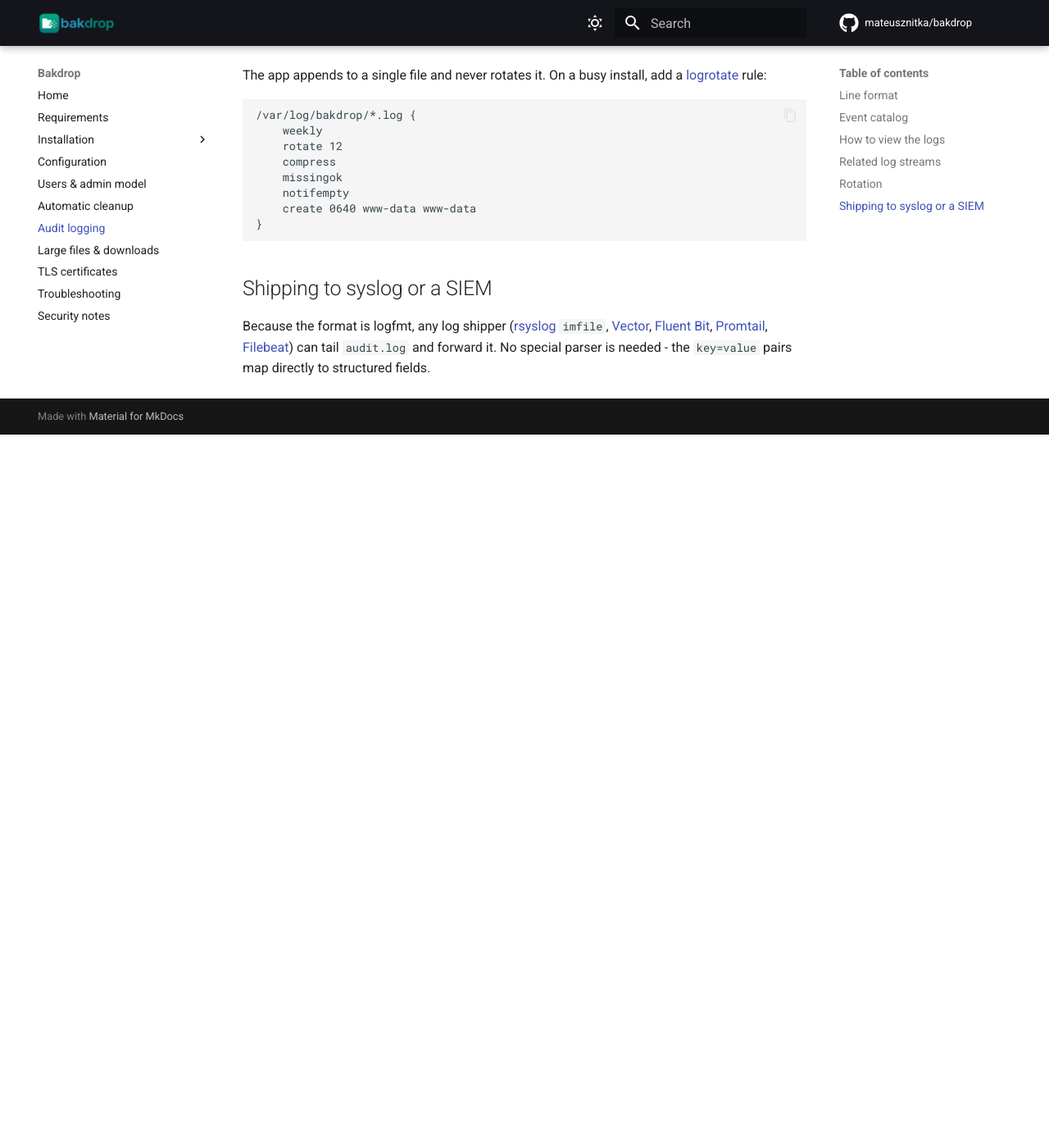
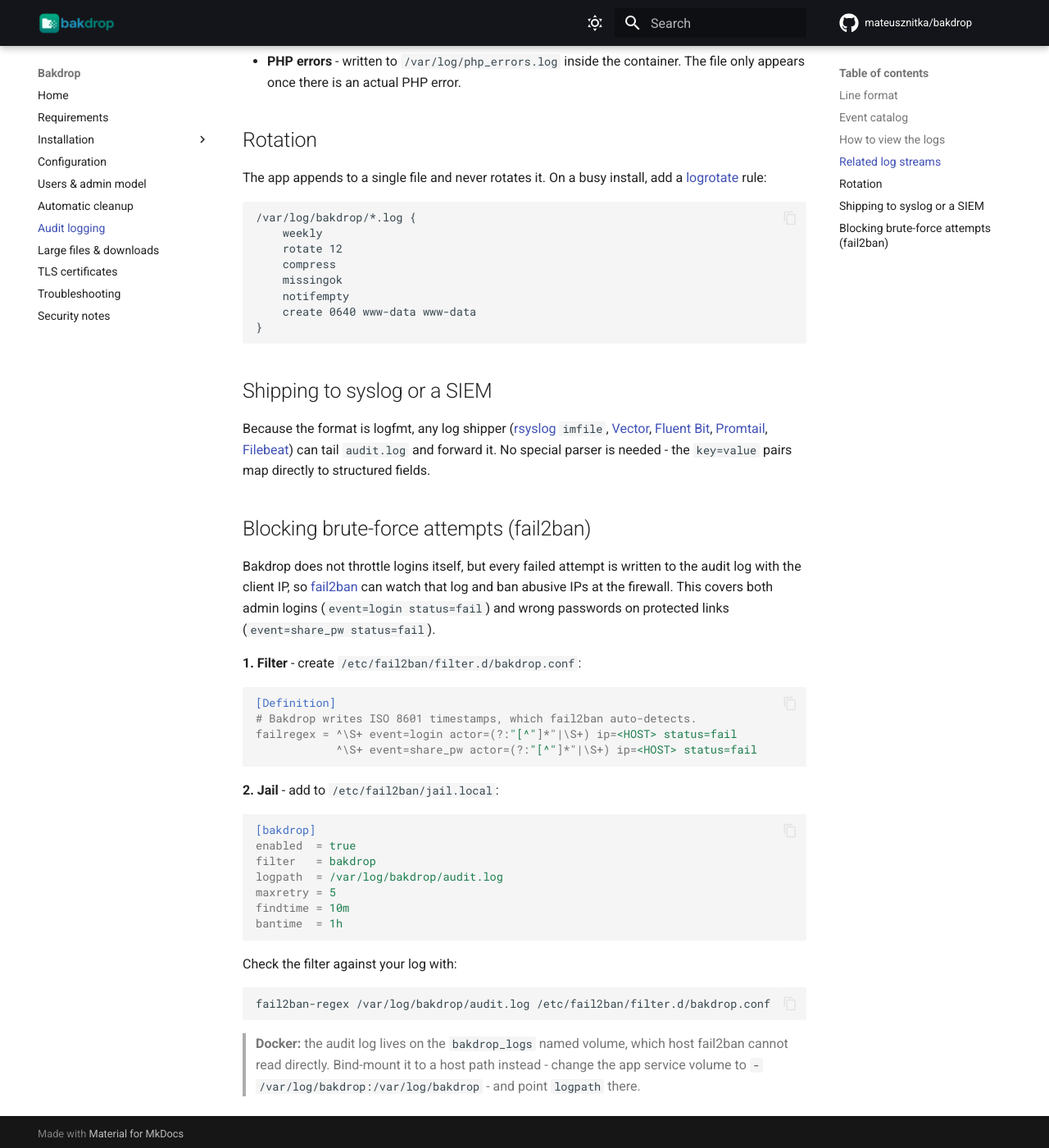
Before and after one commit to mateusznitka/bakdrop, an MkDocs documentation site: the page built from docs/audit-logging.md, in a window 1280 px wide and 1400 px high, scrolled down 2473 px. Shown: the whole window at 82% size. Built offline with MkDocs 1.6.1 and Material for MkDocs 9.7.7, drawn with Linux system fonts in a browser that asks for light colours; comment, search, counter and statistics services are not loaded; before the commit the page ends 3003 px from its top, so only the background shows below that; some of the changed text lies outside the part shown.

````diff
--- a/docs/audit-logging.md
+++ b/docs/audit-logging.md
@@ -19,6 +19,8 @@ Every line starts with the same three fields, then event-specific fields:
 - **actor** - who did it: the logged-in admin's username, `cli` for `manage.php`,
   `system` for the cleanup job, or `-` for anonymous end users downloading a link.
 - **ip** - the client IP, or `-` when not applicable (CLI, cleanup).
+- **ua** / **referer** - on `share_view` and `share_download`, the visitor's
+  User-Agent and Referer header (also captured in the Apache access log).
 
 Values containing spaces, quotes, or `=` are wrapped in double quotes. Control
 characters and newlines are stripped, so a crafted filename cannot forge or split
@@ -30,7 +32,8 @@ a log line.
 |---|---|---|
 | `login` | `status=ok\|fail`, `actor=<username>` | An admin logs in (or fails to). |
 | `share_create` | `hash`, `file`, `pw=yes\|no`, `expires=<time>\|-`, `del=after_download\|scheduled\|-` | An admin creates a share link. |
-| `share_download` | `hash`, `file`, `status=complete\|aborted\|partial` | An end user downloads a shared link. |
+| `share_view` | `hash`, `file`, `ua`, `referer` | An end user opens a share download page. |
+| `share_download` | `hash`, `file`, `status=complete\|aborted\|partial`, `ua`, `referer` | An end user downloads a shared link. |
 | `share_pw` | `status=fail`, `hash` | A wrong password is entered for a protected link. |
 | `share_delete` | `hash`, `file` | An admin deletes a share link. |
 | `password_change` | `status=ok` | An admin changes their own password. |
@@ -109,3 +112,43 @@ Because the format is logfmt, any log shipper
 [Filebeat](https://www.elastic.co/beats/filebeat)) can tail `audit.log` and
 forward it. No special parser is needed - the `key=value` pairs map directly to
 structured fields.
+
+## Blocking brute-force attempts (fail2ban)
+
+Bakdrop does not throttle logins itself, but every failed attempt is written to
+the audit log with the client IP, so [fail2ban](https://github.com/fail2ban/fail2ban)
+can watch that log and ban abusive IPs at the firewall. This covers both admin
+logins (`event=login status=fail`) and wrong passwords on protected links
+(`event=share_pw status=fail`).
+
+**1. Filter** - create `/etc/fail2ban/filter.d/bakdrop.conf`:
+
+```ini
+[Definition]
+# Bakdrop writes ISO 8601 timestamps, which fail2ban auto-detects.
+failregex = ^\S+ event=login actor=(?:"[^"]*"|\S+) ip=<HOST> status=fail
+            ^\S+ event=share_pw actor=(?:"[^"]*"|\S+) ip=<HOST> status=fail
+```
+
+**2. Jail** - add to `/etc/fail2ban/jail.local`:
+
+```ini
+[bakdrop]
+enabled  = true
+filter   = bakdrop
+logpath  = /var/log/bakdrop/audit.log
+maxretry = 5
+findtime = 10m
+bantime  = 1h
+```
+
+Check the filter against your log with:
+
+```bash
+fail2ban-regex /var/log/bakdrop/audit.log /etc/fail2ban/filter.d/bakdrop.conf
+```
+
+> **Docker:** the audit log lives on the `bakdrop_logs` named volume, which host
+> fail2ban cannot read directly. Bind-mount it to a host path instead - change the
+> app service volume to `- /var/log/bakdrop:/var/log/bakdrop` - and point `logpath`
+> there.
````
Also changed, not shown: docs/install-manual.md (+18 -0 lines), 5 other files.
